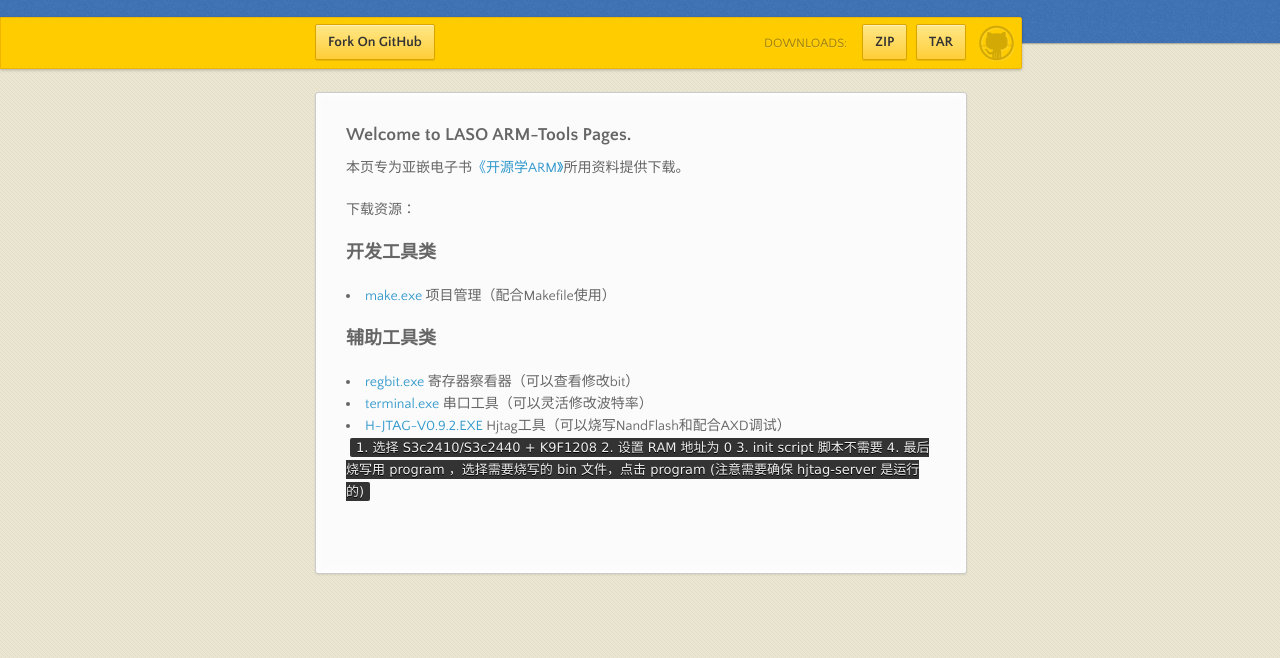
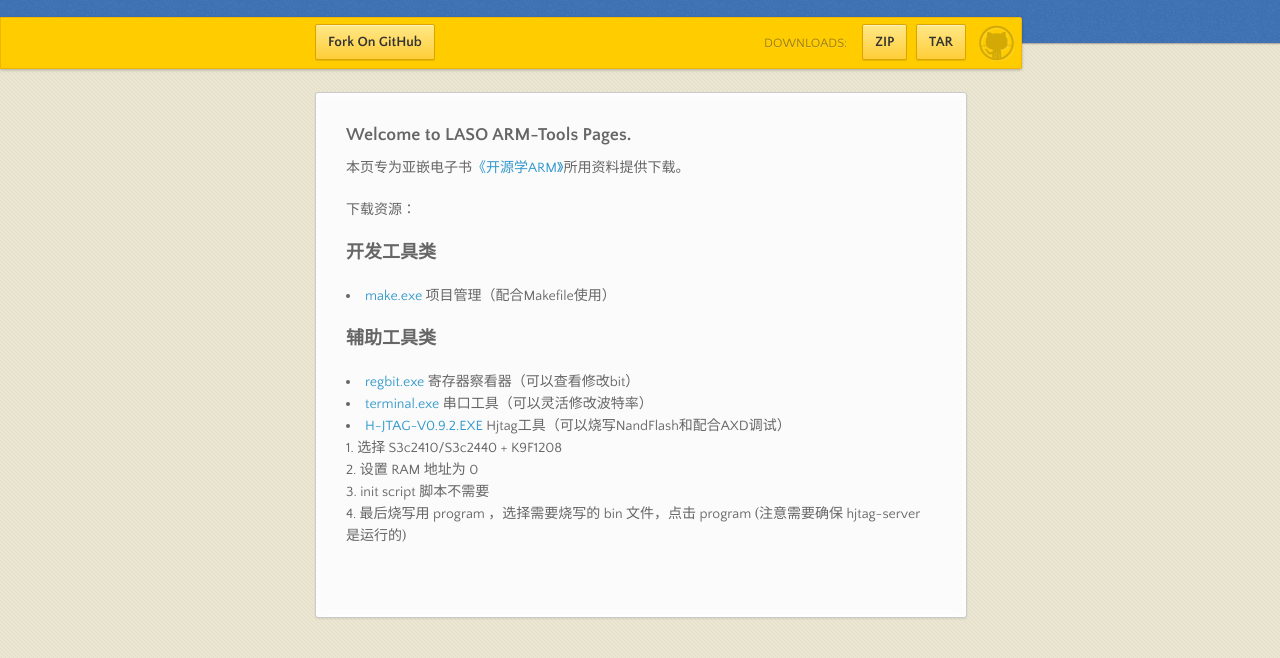
Before and after one commit to limingth/ARM-Tools, a plain HTML site: page index.html in a window 1280 px wide. Shown: the part 98-756 px from the top of the page. Drawn offline with nearby package versions, Linux system fonts and the light colour scheme.

Commit message:
Update index.html

```diff
--- a/index.html
+++ b/index.html
@@ -63,12 +63,12 @@
 </li>
 <li>
 <a href="utils/H-JTAG-V0.9.2.EXE">H-JTAG-V0.9.2.EXE</a> Hjtag工具（可以烧写NandFlash和配合AXD调试）<br>
-<p> <code>
-1. 选择 S3c2410/S3c2440 + K9F1208
-2. 设置 RAM 地址为 0
-3. init script 脚本不需要
-4. 最后烧写用 program ，选择需要烧写的 bin 文件，点击 program (注意需要确保 hjtag-server 是运行的)
-</code> </p>
+<p>
+1. 选择 S3c2410/S3c2440 + K9F1208  <br>
+2. 设置 RAM 地址为 0 <br>
+3. init script 脚本不需要 <br>
+4. 最后烧写用 program ，选择需要烧写的 bin 文件，点击 program (注意需要确保 hjtag-server 是运行的) <br>
+</p>
 </li>
 </p>
 
```
